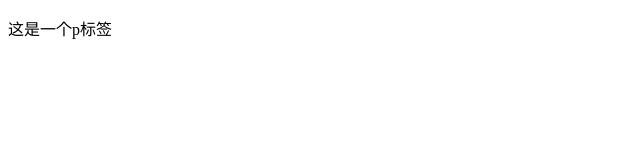
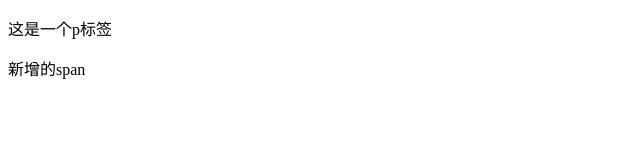
Before and after one commit to YanFang1104/YanFang-study, a plain HTML site: page index.html in a window 1280 px wide. Shown: the whole page, without its empty margins (0-640 px from the left). Drawn offline with Linux system fonts and the light colour scheme.

Commit message:
新增后提交

```diff
--- a/index.html
+++ b/index.html
@@ -9,6 +9,7 @@
 <body>
     <div>
         <p>这是一个p标签</p>
+        <span>新增的span</span>
     </div>
 </body>
 </html>
```
